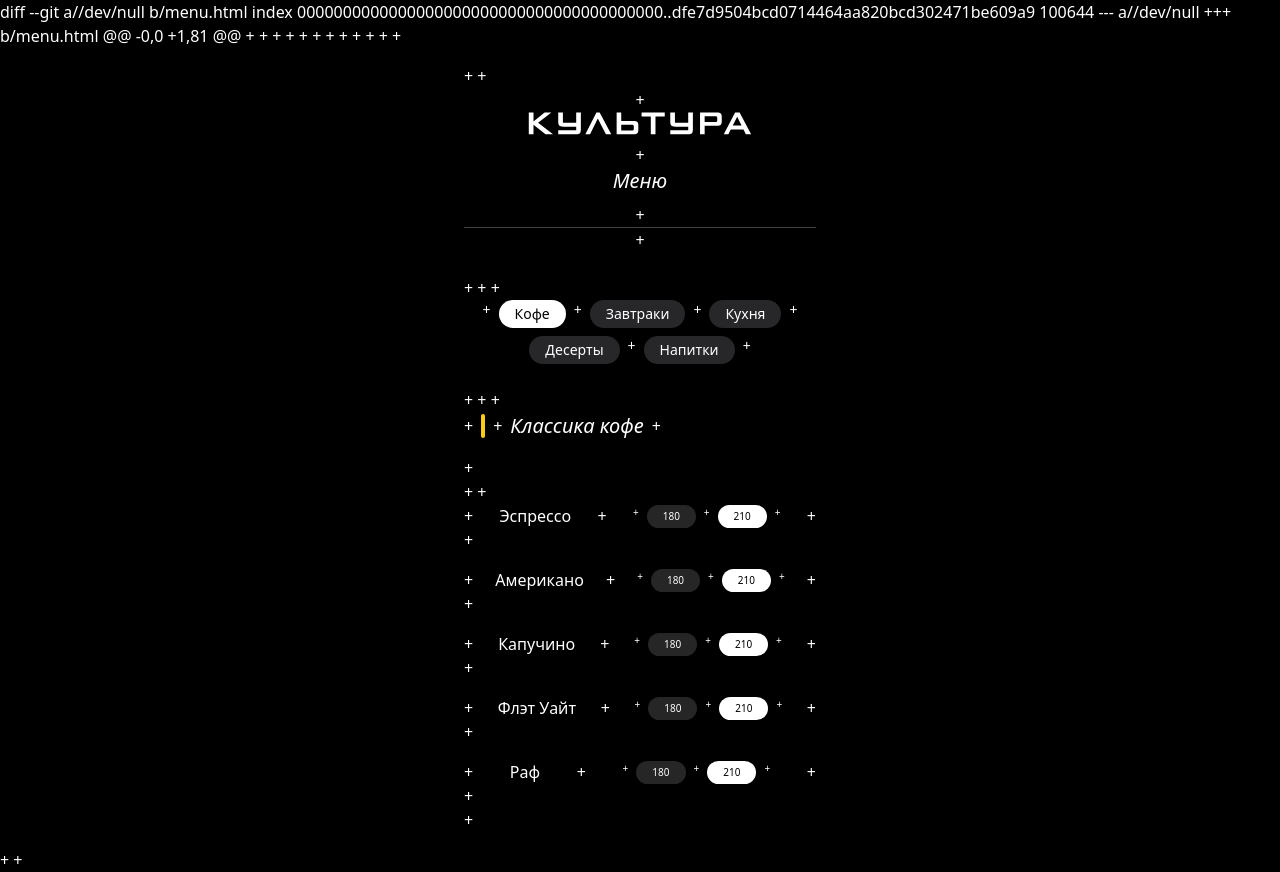
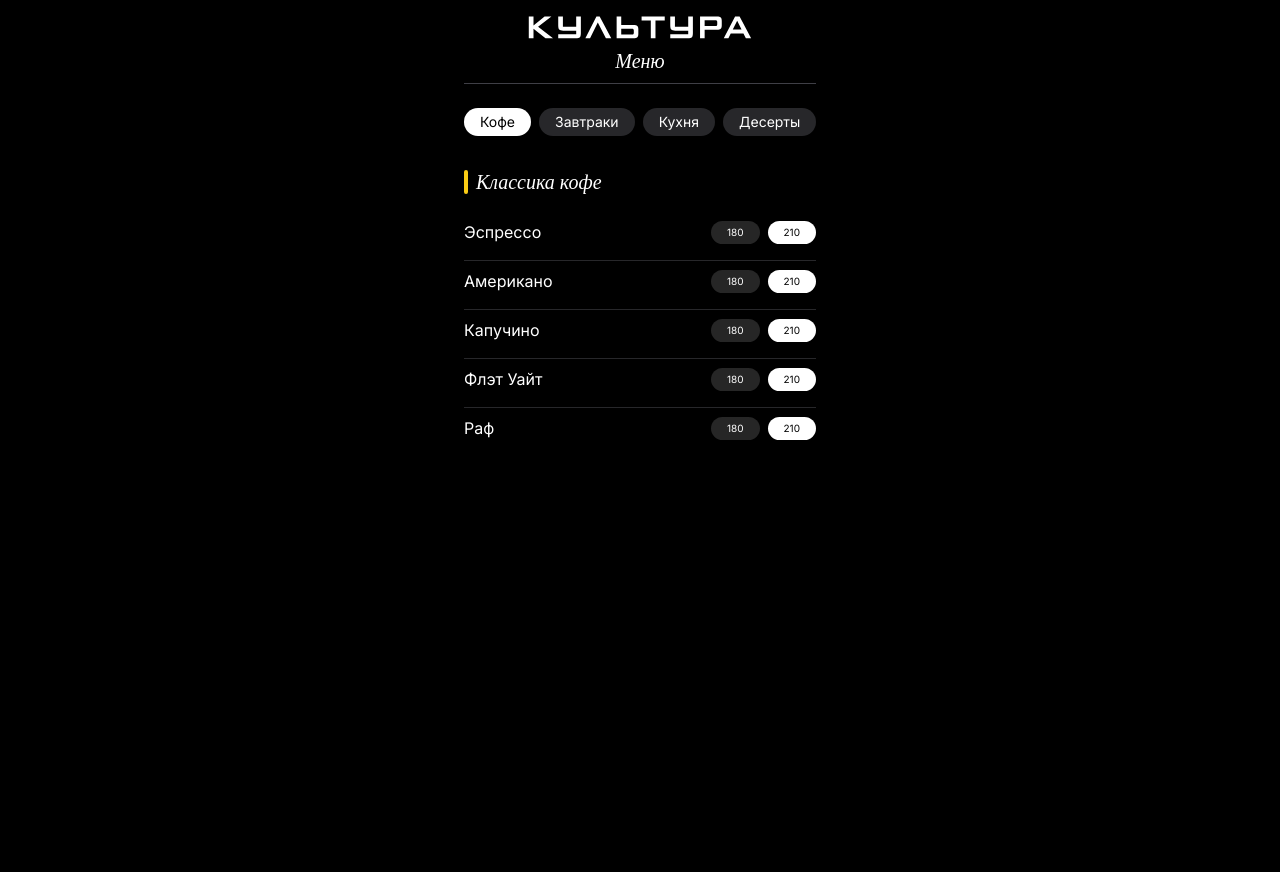
Before and after one commit to LocoTrace/culture-menu, a plain HTML site: page index.html in a window 1280 px wide. After the commit the page ends 800 px from the top, so only its background shows below. Drawn offline with nearby package versions, Linux system fonts and the light colour scheme; a web font is replaced by a local one.

Commit message:
Восстановил index.html для GitHub Pages

```diff
--- a/index.html
+++ b/index.html
@@ -1,86 +1,80 @@
-diff --git a//dev/null b/menu.html
-index 0000000000000000000000000000000000000000..dfe7d9504bcd0714464aa820bcd302471be609a9 100644
---- a//dev/null
-+++ b/menu.html
-@@ -0,0 +1,81 @@
-+<!DOCTYPE html>
-+<html lang="ru">
-+<head>
-+  <meta charset="UTF-8" />
-+  <meta name="viewport" content="width=device-width, initial-scale=1.0" />
-+  <title>Культура — Меню</title>
-+  <script src="https://cdn.tailwindcss.com"></script>
-+  <link href="https://fonts.googleapis.com/css2?family=Inter:wght@400;500;700&family=Nyght+Serif:ital,wght@0,400;0,700;1,400&display=swap" rel="stylesheet" />
-+  <style>
-+    body {
-+      font-family: 'Inter', sans-serif;
-+    }
-+    .font-nyght {
-+      font-family: 'Nyght Serif', serif;
-+    }
-+  </style>
-+</head>
-+<body class="bg-black text-white">
-+  <div class="max-w-sm mx-auto p-4">
-+    <!-- Header -->
-+    <div class="flex flex-col items-center mb-6">
-+      <img src="assets/logo.svg" alt="КУЛЬТУРА" class="w-56 h-auto mb-2" />
-+      <h2 class="font-nyght text-xl italic mb-2">Меню</h2>
-+      <hr class="border-zinc-700 w-full" />
-+    </div>
-+
-+    <!-- Categories -->
-+    <div class="flex flex-wrap justify-center gap-2 mb-6 text-sm">
-+      <button class="bg-white text-black px-4 py-1 rounded-full">Кофе</button>
-+      <button class="bg-zinc-800 px-4 py-1 rounded-full">Завтраки</button>
-+      <button class="bg-zinc-800 px-4 py-1 rounded-full">Кухня</button>
-+      <button class="bg-zinc-800 px-4 py-1 rounded-full">Десерты</button>
-+      <button class="bg-zinc-800 px-4 py-1 rounded-full">Напитки</button>
-+    </div>
-+
-+    <!-- Coffee Classics -->
-+    <div class="flex items-center gap-2 mb-4">
-+      <div class="w-1 h-6 bg-yellow-400 rounded-full"></div>
-+      <h3 class="text-xl italic font-nyght">Классика кофе</h3>
-+    </div>
-+    <div class="space-y-4">
-+      <!-- Drink Item -->
-+      <div class="flex items-center justify-between">
-+        <span>Эспрессо</span>
-+        <div class="flex gap-2 text-[10px]">
-+          <button class="bg-neutral-800 px-4 py-1 rounded-full">180</button>
-+          <button class="bg-white text-black px-4 py-1 rounded-full">210</button>
-+        </div>
-+      </div>
-+      <div class="flex items-center justify-between">
-+        <span>Американо</span>
-+        <div class="flex gap-2 text-[10px]">
-+          <button class="bg-neutral-800 px-4 py-1 rounded-full">180</button>
-+          <button class="bg-white text-black px-4 py-1 rounded-full">210</button>
-+        </div>
-+      </div>
-+      <div class="flex items-center justify-between">
-+        <span>Капучино</span>
-+        <div class="flex gap-2 text-[10px]">
-+          <button class="bg-neutral-800 px-4 py-1 rounded-full">180</button>
-+          <button class="bg-white text-black px-4 py-1 rounded-full">210</button>
-+        </div>
-+      </div>
-+      <div class="flex items-center justify-between">
-+        <span>Флэт Уайт</span>
-+        <div class="flex gap-2 text-[10px]">
-+          <button class="bg-neutral-800 px-4 py-1 rounded-full">180</button>
-+          <button class="bg-white text-black px-4 py-1 rounded-full">210</button>
-+        </div>
-+      </div>
-+      <div class="flex items-center justify-between">
-+        <span>Раф</span>
-+        <div class="flex gap-2 text-[10px]">
-+          <button class="bg-neutral-800 px-4 py-1 rounded-full">180</button>
-+          <button class="bg-white text-black px-4 py-1 rounded-full">210</button>
-+        </div>
-+      </div>
-+    </div>
-+  </div>
-+</body>
-+</html>
+<!DOCTYPE html>
+<html lang="ru">
+<head>
+  <meta charset="UTF-8" />
+  <meta name="viewport" content="width=device-width, initial-scale=1.0" />
+  <title>Культура — Меню</title>
+  <script src="https://cdn.tailwindcss.com"></script>
+  <link href="https://fonts.googleapis.com/css2?family=Inter:wght@400;500;700&family=Nyght+Serif:ital,wght@0,400;0,700;1,400&display=swap" rel="stylesheet" />
+  <style>
+    body {
+      font-family: 'Inter', sans-serif;
+    }
+    .font-nyght {
+      font-family: 'Nyght Serif', serif;
+    }
+  </style>
+</head>
+<body class="bg-black text-white">
+  <div class="max-w-sm mx-auto p-4">
+    <!-- Header -->
+    <div class="flex flex-col items-center mb-6">
+      <img src="assets/logo.svg" alt="КУЛЬТУРА" class="w-56 h-auto mb-2" />
+      <h2 class="font-nyght text-xl italic mb-2">Меню</h2>
+      <hr class="border-zinc-700 w-full" />
+    </div>
+
+    <!-- Categories -->
+    <div class="flex gap-2 overflow-x-auto whitespace-nowrap mb-6 text-sm pb-2">
+      <button class="bg-white text-black px-4 py-1 rounded-full flex-shrink-0">Кофе</button>
+      <button class="bg-zinc-800 px-4 py-1 rounded-full flex-shrink-0">Завтраки</button>
+      <button class="bg-zinc-800 px-4 py-1 rounded-full flex-shrink-0">Кухня</button>
+      <button class="bg-zinc-800 px-4 py-1 rounded-full flex-shrink-0">Десерты</button>
+      <button class="bg-zinc-800 px-4 py-1 rounded-full flex-shrink-0">Напитки</button>
+    </div>
+
+    <!-- Coffee Classics -->
+    <div class="flex items-center gap-2 mb-4">
+      <div class="w-1 h-6 bg-yellow-400 rounded-full"></div>
+      <h3 class="text-xl italic font-nyght">Классика кофе</h3>
+    </div>
+    <div class="space-y-4 divide-y divide-zinc-800">
+      <div class="flex items-center justify-between pt-2">
+        <span>Эспрессо</span>
+        <div class="flex gap-2 text-[10px]">
+          <button class="bg-neutral-800 px-4 py-1 rounded-full">180</button>
+          <button class="bg-white text-black px-4 py-1 rounded-full">210</button>
+        </div>
+      </div>
+      <div class="flex items-center justify-between pt-2">
+        <span>Американо</span>
+        <div class="flex gap-2 text-[10px]">
+          <button class="bg-neutral-800 px-4 py-1 rounded-full">180</button>
+          <button class="bg-white text-black px-4 py-1 rounded-full">210</button>
+        </div>
+      </div>
+      <div class="flex items-center justify-between pt-2">
+        <span>Капучино</span>
+        <div class="flex gap-2 text-[10px]">
+          <button class="bg-neutral-800 px-4 py-1 rounded-full">180</button>
+          <button class="bg-white text-black px-4 py-1 rounded-full">210</button>
+        </div>
+      </div>
+      <div class="flex items-center justify-between pt-2">
+        <span>Флэт Уайт</span>
+        <div class="flex gap-2 text-[10px]">
+          <button class="bg-neutral-800 px-4 py-1 rounded-full">180</button>
+          <button class="bg-white text-black px-4 py-1 rounded-full">210</button>
+        </div>
+      </div>
+      <div class="flex items-center justify-between pt-2">
+        <span>Раф</span>
+        <div class="flex gap-2 text-[10px]">
+          <button class="bg-neutral-800 px-4 py-1 rounded-full">180</button>
+          <button class="bg-white text-black px-4 py-1 rounded-full">210</button>
+        </div>
+      </div>
+    </div>
+  </div>
+</body>
+</html>
```
